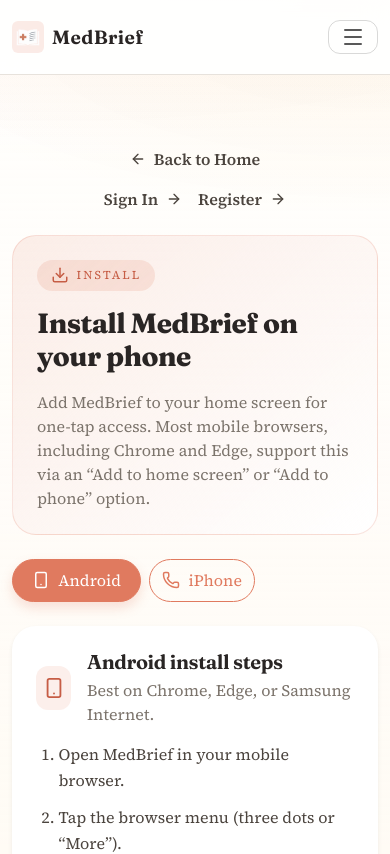
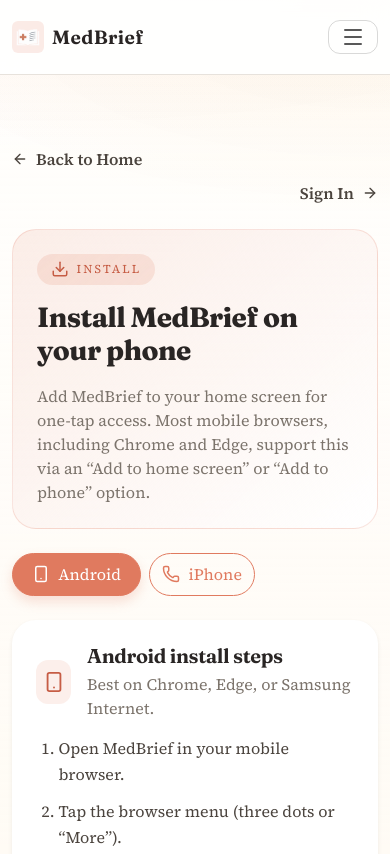
Before and after one commit to ganeshbmc/med-brief, a Vue app in the folder frontend/: page /install in a window 390 px wide. Shown: the top 854 px of the page. Built offline with nearby package versions, Linux system fonts and the light colour scheme.

Commit message:
Align install topbar actions

```diff
--- a/frontend/src/views/Install.vue
+++ b/frontend/src/views/Install.vue
@@ -2,26 +2,22 @@
   <div class="container py-5">
     <div class="row justify-content-center">
       <div class="col-lg-9">
-        <div class="install-topbar d-flex align-items-center justify-content-between flex-wrap gap-3 mb-4">
+        <div class="install-topbar row align-items-center g-2 mb-4">
+          <div class="col-12 col-md-6 text-start">
             <router-link v-if="!authStore.isAuthenticated" to="/" class="install-topbar__link d-inline-flex align-items-center gap-2">
               <ArrowLeft :size="16" />
               Back to Home
             </router-link>
-          <div class="install-topbar__actions d-flex align-items-center gap-3">
+          </div>
+          <div class="col-12 col-md-6 text-end">
             <router-link v-if="authStore.isAuthenticated" to="/dashboard" class="install-topbar__link d-inline-flex align-items-center gap-2">
               Go to Dashboard
               <ArrowRight :size="16" />
             </router-link>
-            <template v-else>
-              <router-link to="/login" class="install-topbar__link d-inline-flex align-items-center gap-2">
+            <router-link v-else to="/login" class="install-topbar__link d-inline-flex align-items-center gap-2">
               Sign In
               <ArrowRight :size="16" />
             </router-link>
-              <router-link to="/register" class="install-topbar__link d-inline-flex align-items-center gap-2">
-                Register
-                <ArrowRight :size="16" />
-              </router-link>
-            </template>
           </div>
         </div>
         <div class="install-hero mb-4">
@@ -186,12 +182,7 @@ const authStore = useAuthStore()
   }
 
   .install-topbar {
-    flex-direction: column;
-    align-items: flex-start;
-  }
-
-  .install-topbar__actions {
-    flex-wrap: wrap;
+    margin-bottom: 1.5rem;
   }
 }
 </style>
```
Also changed, not shown: 1 other file (tests, documents, lock files or other folders). Lines whose indentation alone changed are shown as unchanged.
